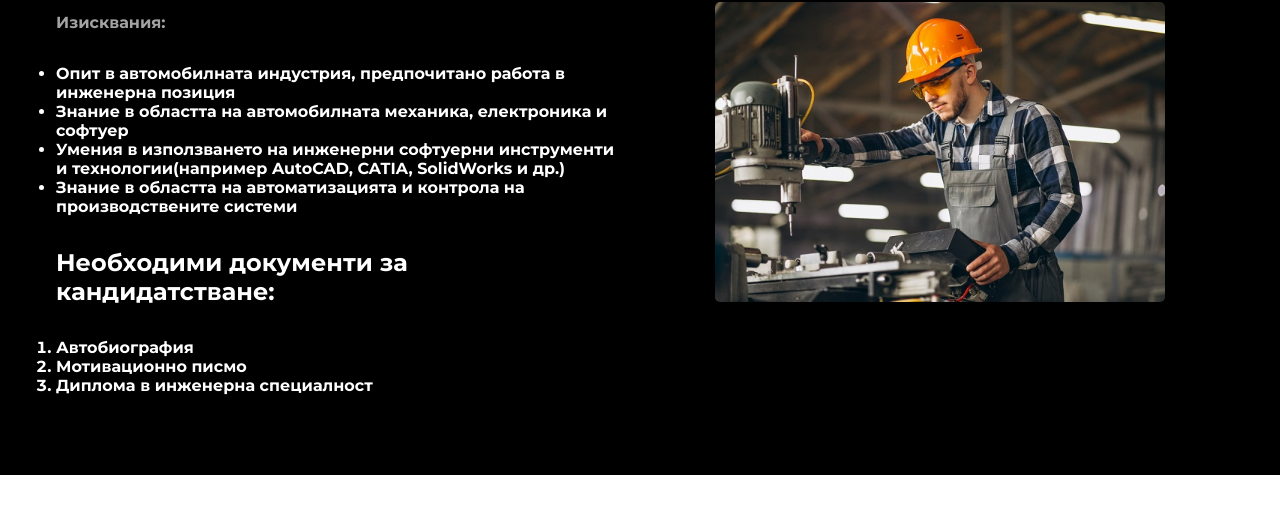
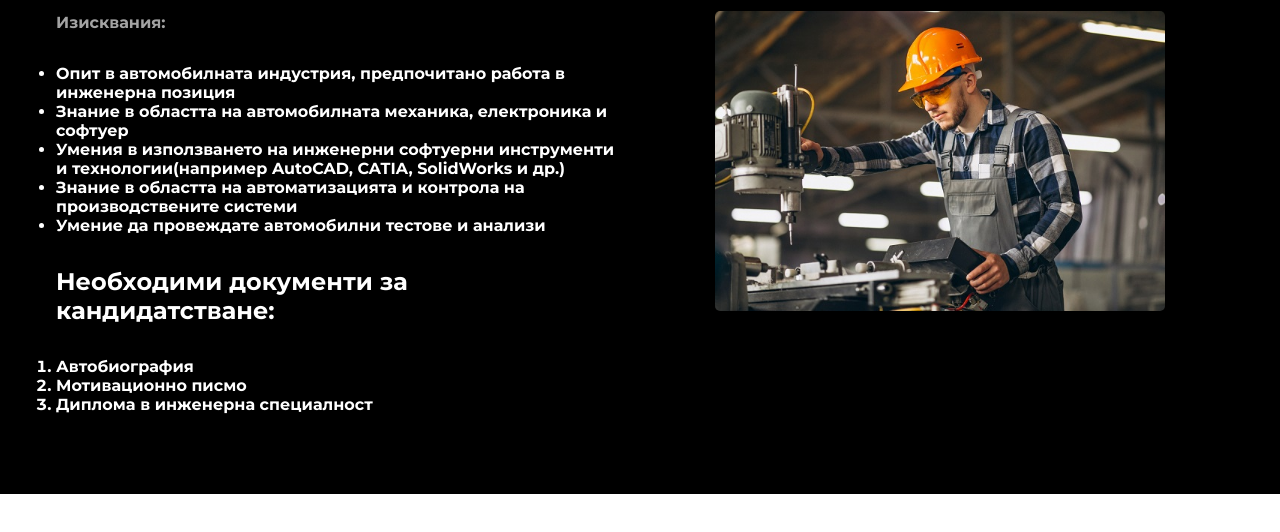
Before and after one commit to linimary/InnovateX., a plain HTML site: page jobs.html in a window 1280 px wide. Shown: the part 172-704 px from the top of the page. Drawn offline with nearby package versions, Linux system fonts and the light colour scheme.

Commit message:
Changed job description

```diff
--- a/jobs.html
+++ b/jobs.html
@@ -27,6 +27,7 @@
                         <li>Умения в използването на инженерни софтуерни инструменти и технологии(например AutoCAD,
                             CATIA, SolidWorks и др.)</li>
                         <li>Знание в областта на автоматизацията и контрола на производствените системи</li>
+                        <li>Умение да провеждате автомобилни тестове и анализи</li>
                     </ul>
                     </p>
                     <p class="para">
```
